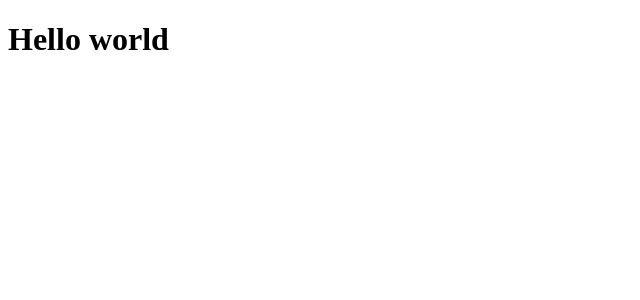
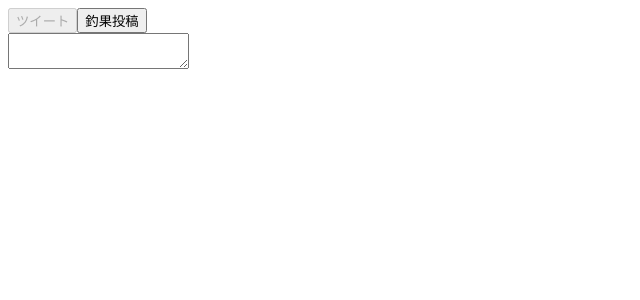
Before and after one commit to Kota049/daily, a React (Create React App) app in the folder app/: page / in a window 1280 px wide. Shown: the top 300 px of the page, without its empty margins (0-640 px from the left). Built offline with nearby package versions, Linux system fonts and the light colour scheme.

Commit message:
red return some string

```diff
--- a/app/src/App.jsx
+++ b/app/src/App.jsx
@@ -1,4 +1,10 @@
+import Tweet from "./components/Tweet";
+
 const App = () => {
-  return <h1>Hello world</h1>;
+  return (
+    <>
+      <Tweet />
+    </>
+  );
 };
 export default App;
--- /dev/null
+++ b/app/src/hooks/useInput.jsx
@@ -0,0 +1,3 @@
+describe("suit", () => {
+  expect(1).toBe(1);
+});
```
Also changed, not shown: 2 other files (tests, documents, lock files or other folders).
